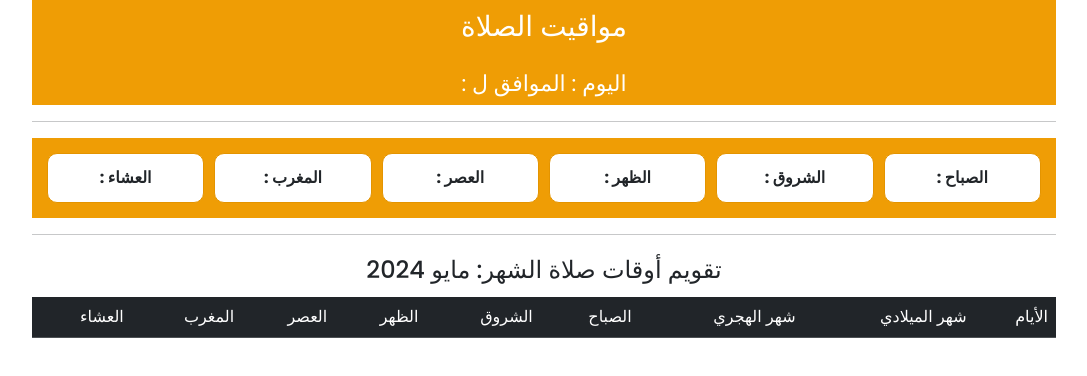
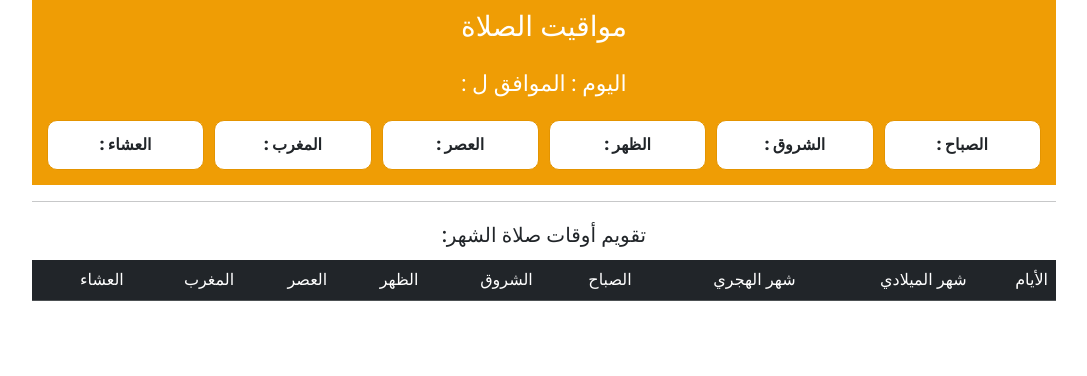
Before and after one commit to med-om/med-om.github.io, a website: page index.html in a window 1280 px wide. Shown: the whole page, without its empty margins (96-1183 px from the left). Drawn offline with nearby package versions, Linux system fonts and the light colour scheme; no server answers.

Commit message:
Update index.html

```diff
--- a/index.html
+++ b/index.html
@@ -33,7 +33,6 @@
             <span>اليوم : <span id="al-Miladi"></span></span>
             <span>الموافق ل : <span id="al-Hijri"></span></span>
         </div>
-        <hr>
         <div class="showPrayerTimes">
             <div class="al-sabah">الصباح : <span id="sabah"></span></div>
             <div class="al-chorok">الشروق : <span id="chorok"></span></div>
@@ -44,7 +43,7 @@
         </div>
         <hr>
         <div class="showPTMonth">
-	<div class="titlePTMonth"><h4>تقويم أوقات صلاة الشهر: مايو 2024</h4></div>
+	<div class="titlePTMonth"><h5>تقويم أوقات صلاة الشهر: <span id="titlePTM"></span></h5></div>
             <table class="table table-hover">
                 <thead>
                     <tr class="table_th table-dark">
```
